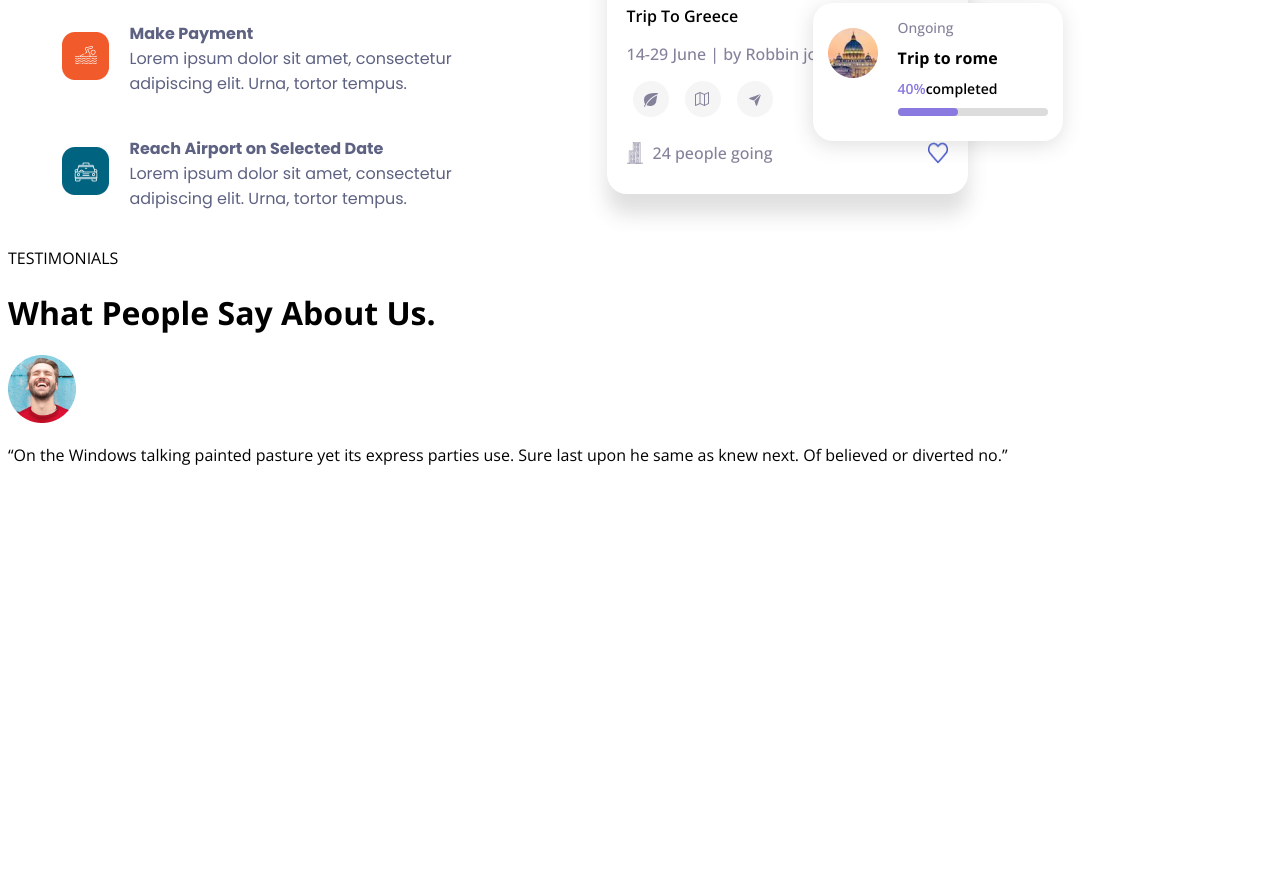
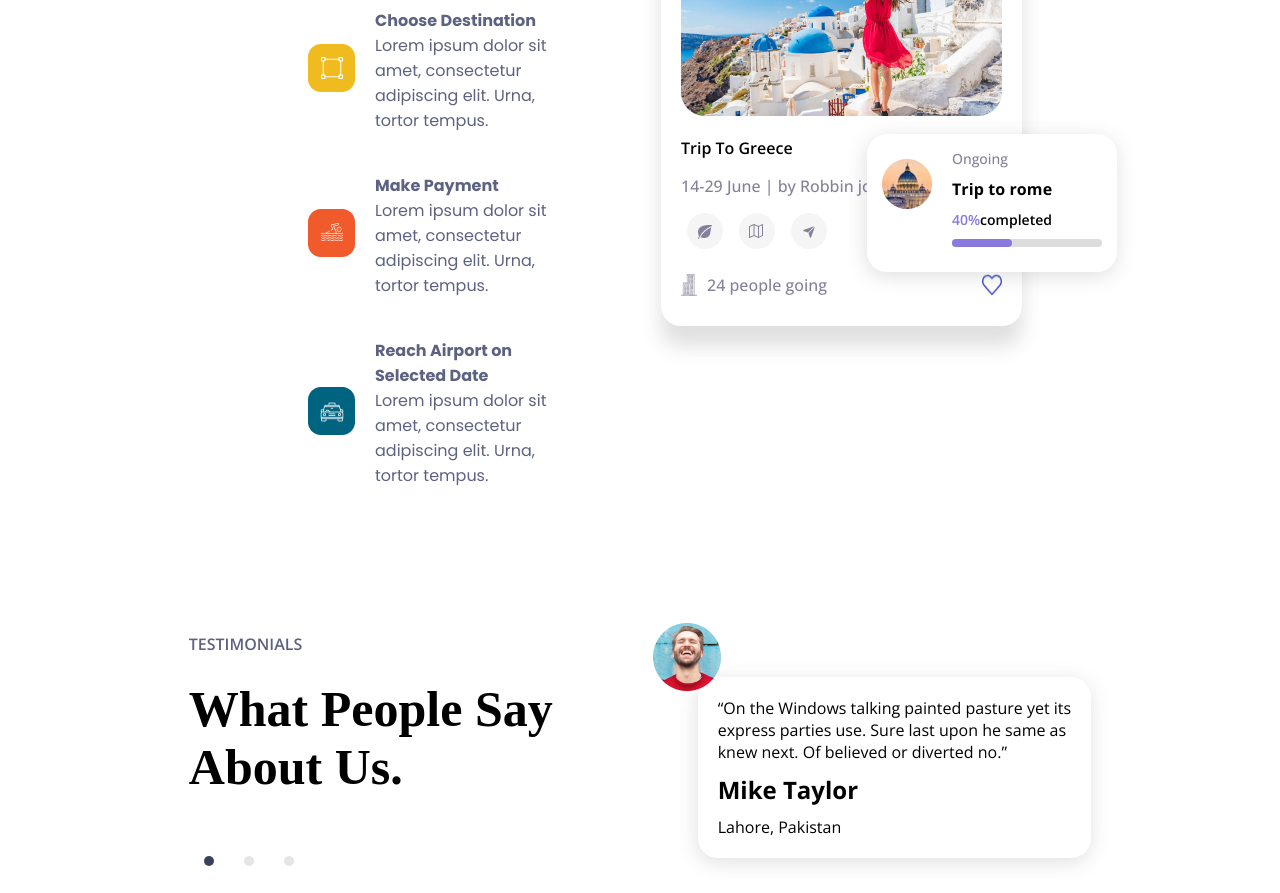
Before and after one commit to MayBrandon/jadoo, a plain HTML site: page index.html in a window 1280 px wide. Shown: the part 2626-3519 px from the top of the page. Before the commit the page ends 3108 px from the top, so only its background shows below. Drawn offline with nearby package versions, Linux system fonts and the light colour scheme; a web font is replaced by a local one.

Commit message:
testimonials a terminer

```diff
--- a/assets/css/style.css
+++ b/assets/css/style.css
@@ -124,6 +124,7 @@ header {
     color: #5E6282;
     font-size: 14px;
     font-weight: 700;
+    text-align: center;
 }
 
 .teton {
@@ -190,7 +191,7 @@ header {
 }
 
 .div-destination {
-    display: flex;
+    display:color flex;
     justify-content: center;
     margin-top: 150px;
 }
@@ -243,13 +244,12 @@ header {
     }
 }
 
-
 .big-div-book {
     position: relative;
     display: flex;
     justify-content: center;
     align-items: center;
-    /* margin: 0px 300px; */
+    margin-left: 300px;
 }
 
 .book-side {
@@ -393,3 +393,79 @@ header {
         margin: 10px 0;
     }
 }
+
+.testimonials-case {
+    position: relative;
+    display: flex;
+    justify-content: center;
+    align-items: center;
+    margin-top: 100px;
+}
+
+.left-side {
+    display: flex;
+    flex-direction: column;
+    margin: 0;
+    .sm-title {
+        color: #5E6282;
+        font-weight: 600;
+        margin: 25px 0;
+        p {
+            margin: 0;
+        }
+    }
+    .title-testimonials {
+        margin: 0;
+        h1 {
+            margin: 0;
+            font-family: "Volkhov", serif;
+            font-size: 50px;
+        }
+    }
+}
+
+.allDot {
+    display: flex;
+    margin: 60px 0;
+    .dotSelected{
+        height: 10px;
+        width: 10px;
+        border-radius: 50%;
+        background-color: #39425D;
+        margin: 0px 15px;
+    }
+    .dot {
+        height: 10px;
+        width: 10px;
+        border-radius: 50%;
+        background-color: #E5E5E5;
+        margin: 0px 15px;
+    }
+}
+
+.upup {
+    margin-left: 100px;
+}
+
+.profil-testimonials{
+    position: absolute;
+    top: 15px;
+    z-index: 1;
+}
+
+.right-side {
+    .commentary {
+        position: relative;
+        padding: 20px;
+        background-color: white;
+        border-radius: 20px;
+        margin-left: 45px;
+        box-shadow: -1px 4px 20px 0px #4343432b;
+    }
+    p {
+        margin: 0;
+    }
+    h2{
+        margin: 10px 0;
+    }
+}
--- a/index.html
+++ b/index.html
@@ -139,7 +139,6 @@
         </div>
 
         <!-- LONDON -->
-
         <div class="card-destination">
             <div class="img-destination">
                 <img class="destination" src="/assets/img/destination/london.jpg" alt="London, UK">
@@ -157,7 +156,6 @@
         </div>
 
         <!-- EUROPE -->
-
         <div class="card-destination">
             <div class="img-destination">
                 <img class="destination" src="/assets/img/destination/europe.png" alt="Europe">
@@ -266,38 +264,33 @@
 
     <!-- Testimonials DIV -->
     <div class="testimonials-case">
-        <div>
+        <div class="left-side">
             <div class="sm-title">
                 <p>TESTIMONIALS</p>
             </div>
-            <div>
-                <h1>What People Say About Us.</h1>
+            <div class="title-testimonials">
+                <h1>What People Say <br> About Us.</h1>
             </div>
             <!-- 3 petits point du slide -->
-            <div>
-                <div class="dot selected"></div>
+            <div class="allDot">
+                <div class=" dotSelected"></div>
                 <div class="dot"></div>
                 <div class="dot"></div>
             </div>
         </div>
-
-
-        <div>
-            <div>
-                <div class="profil">
-                    <img src="/assets/img/profil-testmonials.png" alt="">
-                </div>
+        <div class="upup">
+            <div class="profil-testimonials">
+                <img src="/assets/img/profil-testmonials.png" alt="Photo de profil">
             </div>
-            <div>
-                <div class="testimonial">
-                    <p>
-                        “On the Windows talking painted pasture yet its express parties use. Sure last upon he same as knew next. Of believed or diverted no.”
+            <div class="right-side">
+                <div class="commentary">
+                    <p>“On the Windows talking painted pasture yet its <br>express parties use. Sure last upon he same as <br>knew next. Of believed or diverted no.”
                     </p>
+                    <h2>Mike Taylor</h2>
+                    <p>Lahore, Pakistan</p>
                 </div>
             </div>
         </div>
-
-
     </div>
 
 </body>
```
